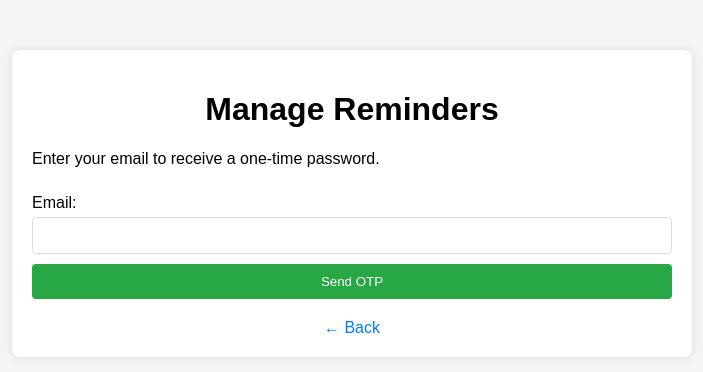
After one commit to mmaisa1/Qr-reminder-project, a Flask app: page /manage-reminders in a window 1280 px wide. The commit adds this page. Shown: the top 372 px of the page, without its empty margins (288-991 px from the left). Run offline with Flask 3, Linux system fonts and the light colour scheme.

Commit message:
add manage reminders feature with OTP verification and session handling

```diff
--- a/app.py
+++ b/app.py
@@ -1,4 +1,4 @@
-from flask import Flask, render_template, request, redirect, url_for, flash, send_file
+from flask import Flask, render_template, request, redirect, url_for, flash, send_file, session
 from flask_mail import Mail, Message
 from datetime import datetime
 import qrcode
@@ -9,6 +9,8 @@ from dotenv import load_dotenv
 import os
 import sqlite3
 from apscheduler.schedulers.background import BackgroundScheduler
+import random
+from datetime import timedelta
 
 # Configure logging
 log_handler = RotatingFileHandler('app.log', maxBytes=10000, backupCount=1)
@@ -23,6 +25,7 @@ app.logger.setLevel(logging.INFO)
 load_dotenv()
 
 app.secret_key = os.getenv('FLASK_SECRET_KEY')
+app.permanent_session_lifetime = timedelta(minutes=10)
 
 # Mail config
 app.config['MAIL_SERVER'] = 'smtp.gmail.com'
@@ -194,6 +197,136 @@ def generate_qr():
     app.logger.info('Generated QR code')
     return send_file(img_io, mimetype='image/png')
 
+import random
+
+@app.route('/manage-reminders')
+def manage_reminders():
+    return render_template('manage_reminders.html')
+
+@app.route('/send-otp', methods=['POST'])
+def send_otp():
+    email = request.form['email']
+
+    # Check if email has any reminders
+    conn = sqlite3.connect('reminders.db')
+    c = conn.cursor()
+    c.execute('SELECT id FROM reminders WHERE email = ?', (email,))
+    exists = c.fetchone()
+    conn.close()
+
+    if not exists:
+        flash('No reminders found for this email.', 'error')
+        return redirect(url_for('manage_reminders'))
+
+    # Generate OTP
+    otp = str(random.randint(100000, 999999))
+    expires_at = datetime.now().strftime('%Y-%m-%d %H:%M')
+
+    # Save OTP to DB
+    conn = sqlite3.connect('reminders.db')
+    c = conn.cursor()
+    c.execute('''
+        INSERT INTO otp_store (email, otp, expires_at)
+        VALUES (?, ?, ?)
+    ''', (email, otp, expires_at))
+    conn.commit()
+    conn.close()
+
+    # Send OTP email
+    try:
+        msg = Message(
+            'Your OTP for Reminder Access',
+            sender=app.config['MAIL_USERNAME'],
+            recipients=[email]
+        )
+        msg.body = f"Your OTP is: {otp}\n\nIt expires in 10 minutes. Do not share it with anyone."
+        mail.send(msg)
+        app.logger.info(f"OTP sent to {email}")
+    except Exception as e:
+        app.logger.error(f"Error sending OTP: {e}")
+        flash('Error sending OTP. Please try again.', 'error')
+        return redirect(url_for('manage_reminders'))
+
+    return render_template('verify_otp.html', email=email)
+
+@app.route('/verify-otp', methods=['POST'])
+def verify_otp():
+    email = request.form['email']
+    otp_entered = request.form['otp']
+
+    conn = sqlite3.connect('reminders.db')
+    c = conn.cursor()
+    c.execute('''
+        SELECT otp, expires_at FROM otp_store
+        WHERE email = ? AND used = 0
+        ORDER BY id DESC LIMIT 1
+    ''', (email,))
+    row = c.fetchone()
+
+    if not row:
+        conn.close()
+        flash('OTP not found. Please request a new one.', 'error')
+        return redirect(url_for('manage_reminders'))
+
+    otp_actual, expires_at = row
+    expires_dt = datetime.strptime(expires_at, '%Y-%m-%d %H:%M')
+
+    # Check expiry — 10 minutes
+    if (datetime.now() - expires_dt).total_seconds() > 600:
+        conn.close()
+        flash('OTP expired. Please request a new one.', 'error')
+        return redirect(url_for('manage_reminders'))
+
+    if otp_entered != otp_actual:
+        conn.close()
+        flash('Incorrect OTP. Please try again.', 'error')
+        return render_template('verify_otp.html', email=email)
+
+    # Mark OTP as used
+    c.execute('UPDATE otp_store SET used = 1 WHERE email = ? AND used = 0', (email,))
+    conn.commit()
+    conn.close()
+
+    session['verified_email'] = email
+    session.permanent = True
+
+    return redirect(url_for('my_reminders'))
+
+@app.route('/my-reminders')
+def my_reminders():
+    email = session.get('verified_email')
+    if not email:
+        flash('Session expired. Please verify again.', 'error')
+        return redirect(url_for('manage_reminders'))
+
+    conn = sqlite3.connect('reminders.db')
+    c = conn.cursor()
+    c.execute('''
+        SELECT id, username, title, description, reminder_datetime, repeat, sent
+        FROM reminders WHERE email = ?
+        ORDER BY reminder_datetime ASC
+    ''', (email,))
+    reminders = c.fetchall()
+    conn.close()
+
+    return render_template('my_reminders.html', reminders=reminders)
+
+@app.route('/logout')
+def logout():
+    session.pop('verified_email', None)
+    flash('You have been logged out.', 'success')
+    return redirect(url_for('set_reminder'))
+
+@app.route('/delete-reminder/<int:reminder_id>', methods=['POST'])
+def delete_reminder(reminder_id):
+    conn = sqlite3.connect('reminders.db')
+    c = conn.cursor()
+    c.execute('DELETE FROM reminders WHERE id = ?', (reminder_id,))
+    conn.commit()
+    conn.close()
+    flash('Reminder deleted.', 'success')
+    return redirect(url_for('set_reminder'))
+
 if __name__ == '__main__':
     init_db()
     scheduler = BackgroundScheduler()
--- a/static/styles.css
+++ b/static/styles.css
@@ -16,6 +16,19 @@ body {
 
 h1 {
     text-align: center;
+}
+
+.manage-link {
+    display: block;
+    text-align: right;
+    margin-bottom: 15px;
+    color: #007bff;
+    text-decoration: none;
+    font-size: 14px;
+}
+
+.manage-link:hover {
+    text-decoration: underline;
 }
 
 form {
@@ -62,6 +75,19 @@ button:hover {
     background-color: #218838;
 }
 
+.exit-btn {
+    display: block;
+    text-align: right;
+    margin-bottom: 15px;
+    color: #dc3545;
+    text-decoration: none;
+    font-size: 14px;
+}
+
+.exit-btn:hover {
+    text-decoration: underline;
+}
+
 .flash-messages {
     margin-bottom: 20px;
 }
--- a/templates/index.html
+++ b/templates/index.html
@@ -9,6 +9,7 @@
 <body>
     <div class="container">
         <h1>Create Reminder</h1>
+        <a href="{{ url_for('manage_reminders') }}" class="manage-link">Manage Reminders</a>
 
         {% with messages = get_flashed_messages(with_categories=true) %}
         {% if messages %}
--- /dev/null
+++ b/templates/manage_reminders.html
@@ -0,0 +1,33 @@
+<!DOCTYPE html>
+<html lang="en">
+<head>
+    <meta charset="UTF-8">
+    <meta name="viewport" content="width=device-width, initial-scale=1.0">
+    <title>Manage Reminders</title>
+    <link rel="stylesheet" href="{{ url_for('static', filename='styles.css') }}">
+</head>
+<body>
+    <div class="container">
+        <h1>Manage Reminders</h1>
+        <p>Enter your email to receive a one-time password.</p>
+
+        {% with messages = get_flashed_messages(with_categories=true) %}
+        {% if messages %}
+            <div class="flash-messages">
+            {% for category, message in messages %}
+                <div class="flash {{ category }}">{{ message }}</div>
+            {% endfor %}
+            </div>
+        {% endif %}
+        {% endwith %}
+
+        <form action="{{ url_for('send_otp') }}" method="post">
+            <label for="email">Email:</label>
+            <input type="email" id="email" name="email" required>
+            <button type="submit">Send OTP</button>
+        </form>
+
+        <a href="{{ url_for('set_reminder') }}" class="back-button">← Back</a>
+    </div>
+</body>
+</html>
```
Also changed, not shown: migrate.py (+18 -2 lines), templates/my_reminders.html (added, +50 -0 lines), templates/verify_otp.html (added, +34 -0 lines), 1 other file.
